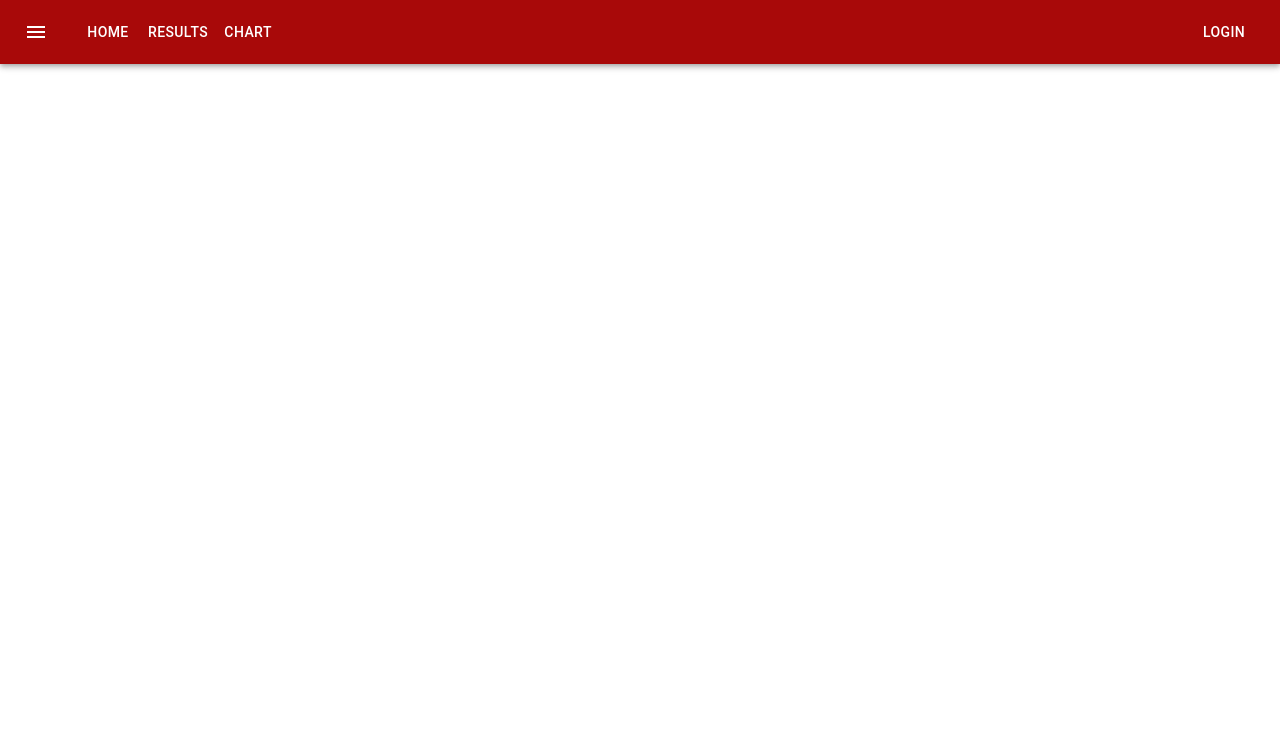
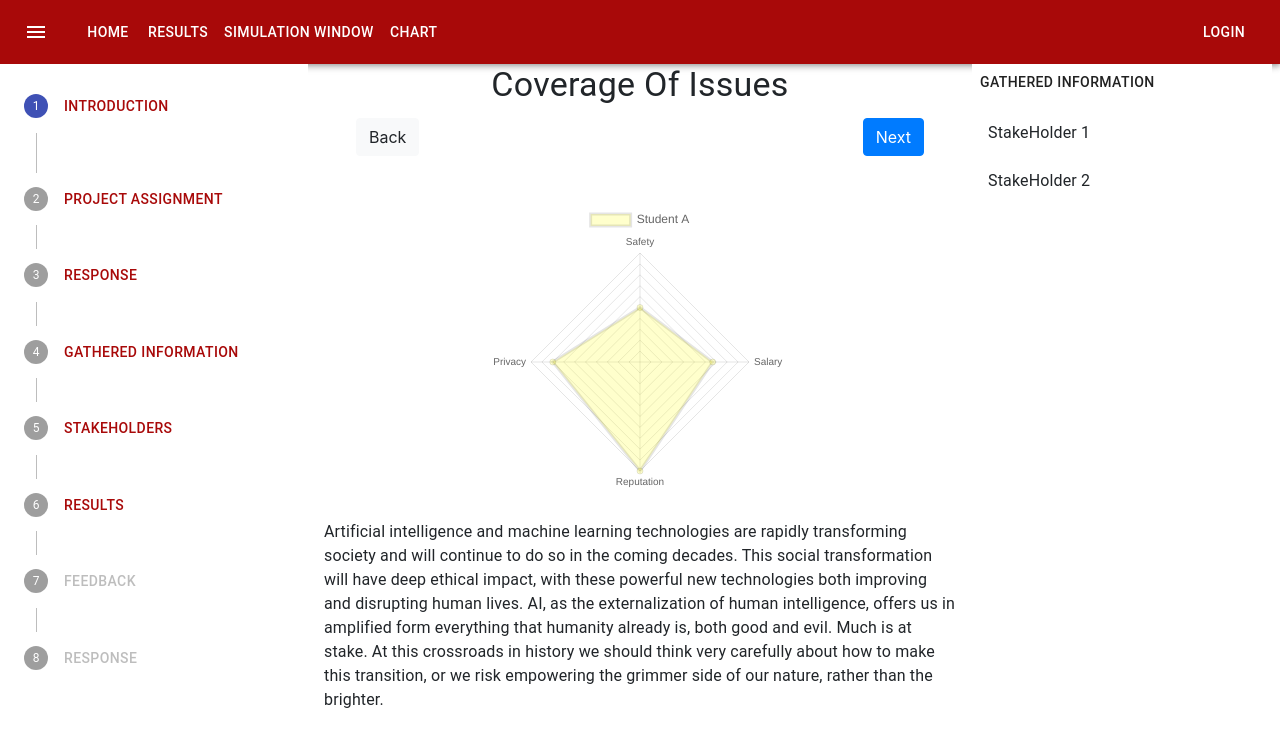
Before and after one commit to david-fisher/320-F20-Track-II, a React (Create React App) app in the folder frontend/: page /simulation in a window 1280 px wide. Shown: the top 746 px of the page. Built offline with nearby package versions, Linux system fonts and the light colour scheme.

Commit message:
Create simulationWindow.js and response.js
 - Created states for tracking user progress, and tracking the active
section of the simulation the user is on.
 - Fixed some errors and lint warnings
 - Added simulationWindow to the Nav

```diff
--- a/frontend/src/App.js
+++ b/frontend/src/App.js
@@ -1,7 +1,5 @@
 import React from 'react';
-import logo from './logo.svg';
 import './App.css';
-import Results from './pages/results';
 
 
 function App() {
--- a/frontend/src/Nav.js
+++ b/frontend/src/Nav.js
@@ -13,6 +13,7 @@ import IconButton from "@material-ui/core/IconButton";
 import MenuIcon from "@material-ui/icons/Menu";
 
 import { BrowserRouter as Router, Switch, Route, Link } from "react-router-dom";
+import SimulationWindow from "./pages/simulationWindow";
 
 const useStyles = makeStyles((theme) => ({
   root: {
@@ -43,12 +44,15 @@ function Nav() {
               >
                 <MenuIcon />
               </IconButton>
-              <Typography variant="h6" className={classes.title}>
+              <Typography variant='h6' className={classes.title}>
                 <Link style={{ color: "#FFF" }} to="/">
                   <Button color="inherit">Home</Button>
                 </Link>
                 <Link style={{ color: "#FFF" }} to="/results">
                   <Button color="inherit">Results</Button>
+                </Link>
+                <Link style={{ color: "#FFF" }} to="/simulation">
+                  <Button color="inherit">Simulation Window</Button>
                 </Link>
                 <Link style={{ color: "#FFF" }} to="/chartTest">
                   <Button color="inherit">Chart</Button>
@@ -67,6 +71,9 @@ function Nav() {
             <Route path="/results" exact>
               <Results />
             </Route>
+            <Route path="/simulation" exact>
+              <SimulationWindow/>
+            </Route>
             <Route path="/chartTest" exact>
               <RadarTest />
             </Route>
--- a/frontend/src/pages/chartTest.js
+++ b/frontend/src/pages/chartTest.js
@@ -1,11 +1,9 @@
-import React, { useEffect, useRef, useState } from 'react';
-import Chart from 'chart.js';
+import React, { useState } from 'react';
 import Button from 'react-bootstrap/Button';
 import 'bootstrap/dist/css/bootstrap.min.css';
 import Container from 'react-bootstrap/Container';
 import Row from 'react-bootstrap/Row';
 import Col from 'react-bootstrap/Col';
-
 import Radar from './chart/chart';
 
 
@@ -34,15 +32,15 @@ function RadarTest(props) {
     const Total_Emphasis = {};
     for (let conversant in scenario_scoring_matrix) {
         for (let issue in scenario_scoring_matrix[conversant]) {
-            Total_Emphasis[issue] = (Total_Emphasis[issue] == undefined) ? scenario_scoring_matrix[conversant][issue] : scenario_scoring_matrix[conversant][issue] + Total_Emphasis[issue]
+            Total_Emphasis[issue] = (Total_Emphasis[issue] === undefined) ? scenario_scoring_matrix[conversant][issue] : scenario_scoring_matrix[conversant][issue] + Total_Emphasis[issue]
         }
     }
     // a perfect student
     let Student_Emphasis = {};
-    if (testInput1 == 0 && testInput2 == 0 && testInput3 == 0) {
+    if (testInput1 === 0 && testInput2 === 0 && testInput3 === 0) {
         for (let conversant in scenario_scoring_matrix) {
             for (let issue in scenario_scoring_matrix[conversant]) {
-                Student_Emphasis[issue] = (Student_Emphasis[issue] == undefined) ? scenario_scoring_matrix[conversant][issue] : scenario_scoring_matrix[conversant][issue] + Student_Emphasis[issue]
+                Student_Emphasis[issue] = (Student_Emphasis[issue] === undefined) ? scenario_scoring_matrix[conversant][issue] : scenario_scoring_matrix[conversant][issue] + Student_Emphasis[issue]
             }
         }
     } else {
--- a/frontend/src/pages/gatheredList.js
+++ b/frontend/src/pages/gatheredList.js
@@ -4,9 +4,7 @@ import { makeStyles } from '@material-ui/core/styles';
 import List from '@material-ui/core/List';
 import ListItem from '@material-ui/core/ListItem';
 import ListItemText from '@material-ui/core/ListItemText';
-//import { FixedSizeList } from 'react-window';
 import Button from '@material-ui/core/Button';
-import Box from '@material-ui/core/Box'
 
 const useStyles = makeStyles((theme) => ({
   root: {
@@ -47,13 +45,13 @@ export default function VirtualizedList() {
       {showList &&
         <List>
           <ListItem button>
-            <ListItemText height={400} width={300} itemSize={46} itemCount={200}>
+            <ListItemText height={400} width={300}>
               StakeHolder 1
           </ListItemText>
           </ListItem>
 
           <ListItem button>
-            <ListItemText height={400} width={300} itemSize={46} itemCount={200}>
+            <ListItemText height={400} width={300}>
               StakeHolder 2
           </ListItemText>
           </ListItem>
--- /dev/null
+++ b/frontend/src/pages/response.js
@@ -0,0 +1,39 @@
+import React from "react";
+import Button from "react-bootstrap/Button";
+import "bootstrap/dist/css/bootstrap.min.css";
+import Grid from "@material-ui/core/grid";
+import { Typography, Box } from "@material-ui/core";
+
+function Response({pages, setPages, activePage, setActivePage}) {
+  function goToResults(){
+    setActivePage(prevPage => 'results')
+  }
+  return (
+    <div>
+      <Grid container direction="row" justify="center" alignItems="center">
+        <Typography variant="h4" align="center" gutterBottom>
+          Response
+        </Typography>
+      </Grid>
+      <Grid container direction="row" justify="space-between">
+        <Grid item style={{ marginLeft: "2rem", marginBottom: "1rem" }}>
+          <Button variant="light" onClick={goToResults}>Back</Button>
+        </Grid>
+        <Grid item style={{ marginRight: "2rem", marginBottom: "1rem" }}>
+          <Button variant="primary">Next</Button>
+        </Grid>
+      </Grid>
+      <Grid container spacing={2}>
+        <Grid item lg={12}>
+          <Box m="2rem">
+          </Box>
+          <Typography variant="body1" align="center">
+            Some Response.
+          </Typography>
+        </Grid>
+      </Grid>
+    </div>
+  );
+}
+
+export default Response;
--- a/frontend/src/pages/results.js
+++ b/frontend/src/pages/results.js
@@ -1,24 +1,28 @@
-import React, { useEffect, useRef, useState } from "react";
-import Chart from "chart.js";
+import React from "react";
 import Button from "react-bootstrap/Button";
 import "bootstrap/dist/css/bootstrap.min.css";
-import Container from "react-bootstrap/Container";
-import Row from "react-bootstrap/Row";
-import Col from "react-bootstrap/Col";
 import Grid from "@material-ui/core/grid";
-import Stepper from "./stepper.js";
 import Radar from "./chart/chart";
-import CustomizedMenus from "./notesMenu.js";
-import VirtualizedList from "./gatheredList.js";
+
 import { Typography, Box } from "@material-ui/core";
 
-function Results() {
+function Results({pages, setPages, activePage, setActivePage}) {
+  function goToResponse(){
+    if (!pages.response.visited) {
+      setPages(prevPages => {
+        let copy = {...prevPages};
+        copy.response.visited = true;
+        return copy;
+      });
+    }
+    setActivePage(prevPage => 'response');
+  }
   let Summary_Value = 2.03;
   let Coverage = { Safety: 0.5, Salary: 0.667, Reputation: 1.0, Privacy: 0.8 };
   return (
     <div>
-      <Grid direction="row" justify="center" alignItems="center">
-        <Typography variant="h4" align="center" gutterBottom="true">
+      <Grid container direction="row" justify="center" alignItems="center">
+        <Typography variant="h4" align="center" gutterBottom>
           Coverage Of Issues
         </Typography>
       </Grid>
@@ -27,18 +31,15 @@ function Results() {
           <Button variant="light">Back</Button>
         </Grid>
         <Grid item style={{ marginRight: "2rem", marginBottom: "1rem" }}>
-          <Button variant="primary">Next</Button>
+          <Button variant="primary" onClick={goToResponse}>Next</Button>
         </Grid>
       </Grid>
       <Grid container spacing={2}>
-        <Grid item lg={3}>
-          <Stepper />
-        </Grid>
-        <Grid item lg={6}>
+        <Grid item lg={12}>
           <Box m="2rem">
             <Radar coverage={Coverage} summary={Summary_Value} />
           </Box>
-          <Typography variant="p">
+          <Typography variant="body1">
             Artificial intelligence and machine learning technologies are
             rapidly transforming society and will continue to do so in the
             coming decades. This social transformation will have deep ethical
@@ -51,9 +52,6 @@ function Results() {
             rather than the brighter.
           </Typography>
         </Grid>
-        <Grid item lg={3}>
-          <VirtualizedList/>
-        </Grid>
       </Grid>
     </div>
   );
--- /dev/null
+++ b/frontend/src/pages/simulationWindow.js
@@ -0,0 +1,40 @@
+import React, { useState } from "react";
+import "bootstrap/dist/css/bootstrap.min.css";
+import Grid from "@material-ui/core/grid";
+import Stepper from "./stepper.js";
+import VirtualizedList from "./gatheredList.js";
+import Results from "./results";
+import Response from "./response";
+
+function SimulationWindow() {
+
+  const [activePage, setActivePage] = useState("results");
+  const [pages, setPages] = useState({
+    results: {visited: false, html: (<Results/>)},
+    response: {visited: false, html: (<Response/>)}
+  });
+
+  return (
+    <div>
+      <Grid container direction="row" justify="center" alignItems="center">
+      </Grid>
+      <Grid container spacing={2}>
+        <Grid item lg={3}>
+          <Stepper />
+        </Grid>
+        <Grid item lg={6}>
+            {React.cloneElement(pages[activePage].html, {
+                pages: pages,
+                setPages: setPages,
+                activePage: activePage,
+                setActivePage: setActivePage})}
+        </Grid>
+        <Grid item lg={3}>
+          <VirtualizedList/>
+        </Grid>
+      </Grid>
+    </div>
+  );
+}
+
+export default SimulationWindow;
--- a/frontend/src/pages/stepper.js
+++ b/frontend/src/pages/stepper.js
@@ -59,7 +59,7 @@ export default function VerticalLinearStepper() {
     <div className={classes.root}>
       <Stepper activeStep={activeStep} orientation="vertical">
         {steps.map((label, index) => (
-          <Step key={label}>
+          <Step key={index}>
             <StepLabel>{label}</StepLabel>
             <StepContent>
               <Typography>{getStepContent(index)}</Typography>
```
